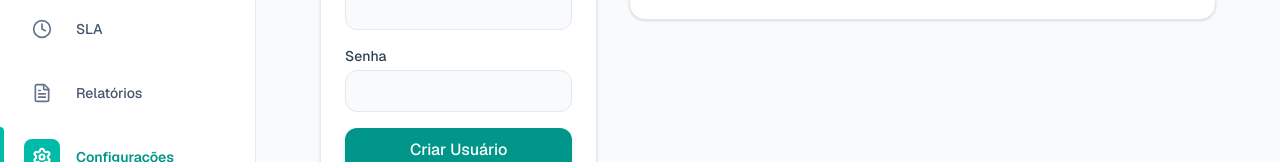
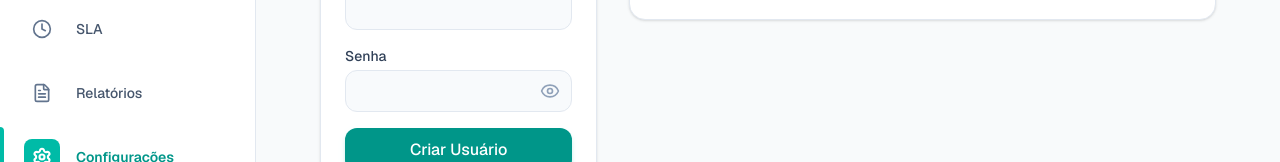
Before and after one commit to gigantesvcs-lang/bi-de-atendimento, a Next.js app: page /dashboard/configuracoes in a window 1280 px wide. Shown: the part 435-597 px from the top of the page. Built offline with nearby package versions, Linux system fonts and the light colour scheme; no server answers; the database is empty; sample sign-in values are in the browser's storage.

Commit message:
feat: add icone de mostrar senha nas configuracoes e altera titulo do app

```diff
--- /dev/null
+++ b/src/app/dashboard/configuracoes/components/PasswordInput.tsx
@@ -0,0 +1,27 @@
+"use client";
+
+import { useState } from "react";
+import { Eye, EyeOff } from "lucide-react";
+
+export default function PasswordInput() {
+  const [showPassword, setShowPassword] = useState(false);
+
+  return (
+    <div className="relative">
+      <input
+        name="password"
+        type={showPassword ? "text" : "password"}
+        required
+        className="w-full text-slate-900 bg-slate-50 border border-slate-200 rounded-xl px-4 py-2 pr-12 focus:ring-2 focus:ring-teal-500 focus:outline-none"
+      />
+      <button
+        type="button"
+        onClick={() => setShowPassword(!showPassword)}
+        className="absolute right-3 top-1/2 -translate-y-1/2 text-slate-400 hover:text-slate-600 transition-colors"
+        aria-label={showPassword ? "Ocultar senha" : "Mostrar senha"}
+      >
+        {showPassword ? <EyeOff size={20} /> : <Eye size={20} />}
+      </button>
+    </div>
+  );
+}
--- a/src/app/dashboard/configuracoes/page.tsx
+++ b/src/app/dashboard/configuracoes/page.tsx
@@ -1,5 +1,6 @@
 import { getUsers, createUser, deleteUser } from "./actions";
 import { UserPlus, Trash2 } from "lucide-react";
+import PasswordInput from "./components/PasswordInput";
 
 export default async function ConfiguracoesPage() {
   const users = await getUsers();
@@ -32,7 +33,7 @@ export default async function ConfiguracoesPage() {
               </div>
               <div>
                 <label className="block text-sm font-medium text-slate-700 mb-1">Senha</label>
-                <input name="password" type="password" required className="w-full text-slate-900 bg-slate-50 border border-slate-200 rounded-xl px-4 py-2 focus:ring-2 focus:ring-teal-500 focus:outline-none" />
+                <PasswordInput />
               </div>
               <button type="submit" className="w-full bg-teal-600 hover:bg-teal-700 text-white font-medium py-2.5 rounded-xl transition-colors shadow-md shadow-teal-500/20">
                 Criar Usuário
--- a/src/app/layout.tsx
+++ b/src/app/layout.tsx
@@ -13,8 +13,8 @@ const geistMono = Geist_Mono({
 });
 
 export const metadata: Metadata = {
-  title: "Create Next App",
-  description: "Generated by create next app",
+  title: "BI's - Gigante Produtos Médicos",
+  description: "Painel de Business Intelligence",
 };
 
 export default function RootLayout({
```
